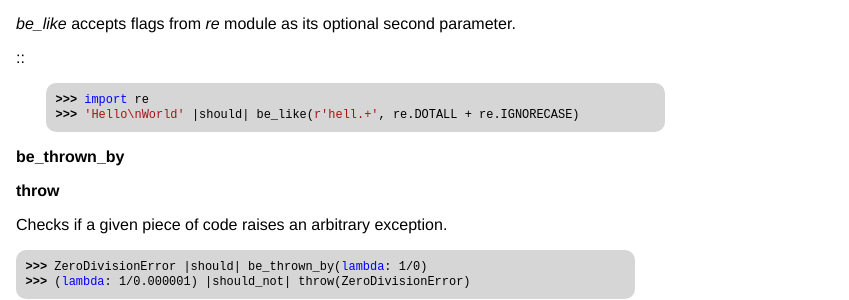
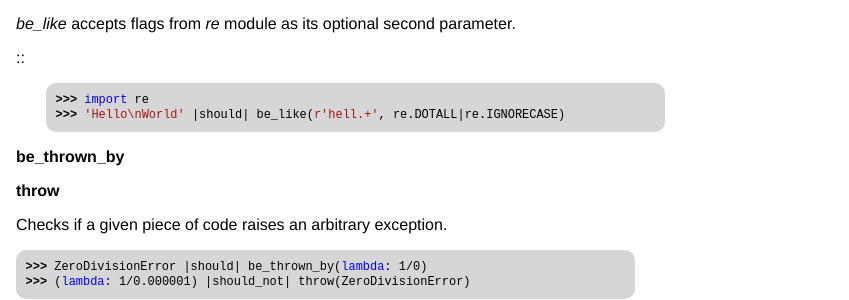
Before and after one commit to nsi-iff/should-dsl, a Sphinx documentation site: the page built from docs/available_matchers.rst, in a window 1280 px wide and 900 px high, scrolled down 1495 px. Shown: the part 152-452 px from the top of the window, without its empty margins (0-849 px from the left). Built offline with Sphinx 7.4.7, drawn with Linux system fonts in a browser that asks for light colours.

Commit message:
multiple flags are grouped using pipe (due to bit stuff)

```diff
--- a/docs/available_matchers.rst
+++ b/docs/available_matchers.rst
@@ -101,7 +101,7 @@ Checks matching against a regular expression.
 
 ::
     >>> import re
-    >>> 'Hello\nWorld' |should| be_like(r'hell.+', re.DOTALL + re.IGNORECASE)
+    >>> 'Hello\nWorld' |should| be_like(r'hell.+', re.DOTALL|re.IGNORECASE)
 
 
 **be_thrown_by**
```
